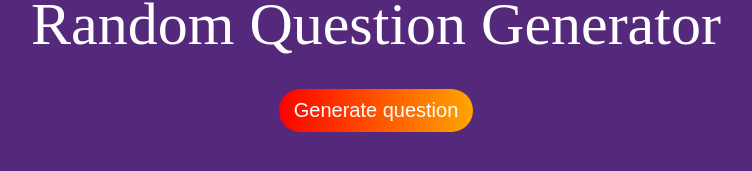
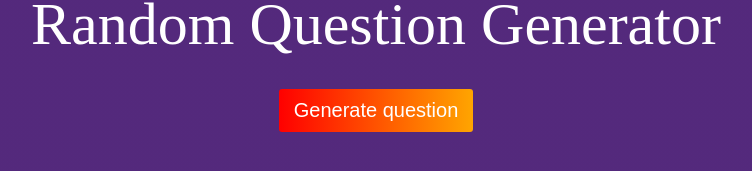
Before and after one commit to prashanthanayak/questionGenerator, a Vue app: page / in a window 1280 px wide. Shown: the part 339-510 px from the top of the page, without its empty margins (264-1016 px from the left). Built offline with nearby package versions, Linux system fonts and the light colour scheme.

Commit message:
button style changed

```diff
--- a/src/assets/style.scss
+++ b/src/assets/style.scss
@@ -1,6 +1,6 @@
 .qustn-generator {
   background-image: linear-gradient(to right, red, orange);
-  border-radius: 100px;
+  border-radius: 3px;
   border: none;
   cursor: pointer;
   color: #ffffff;
```
